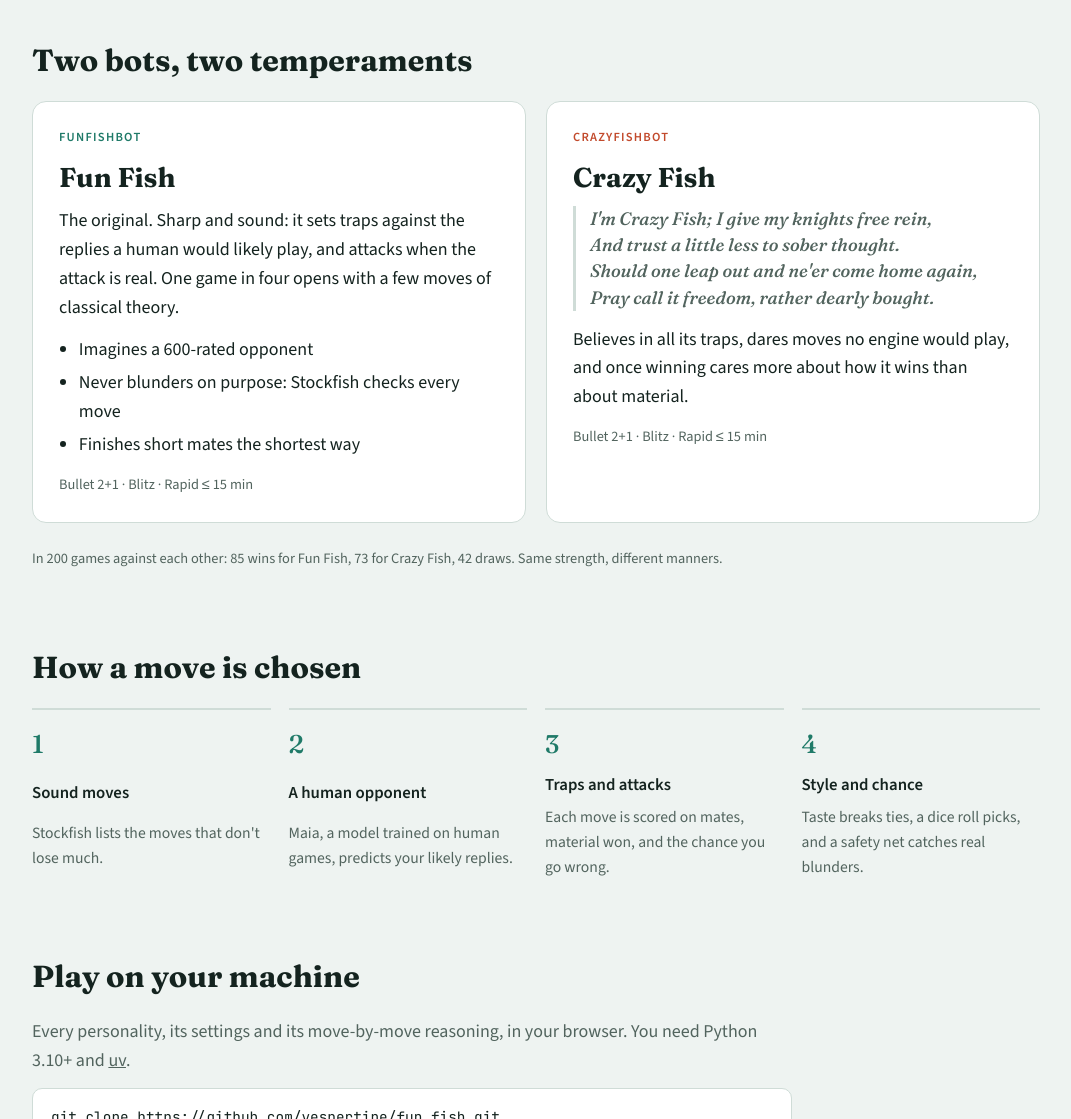
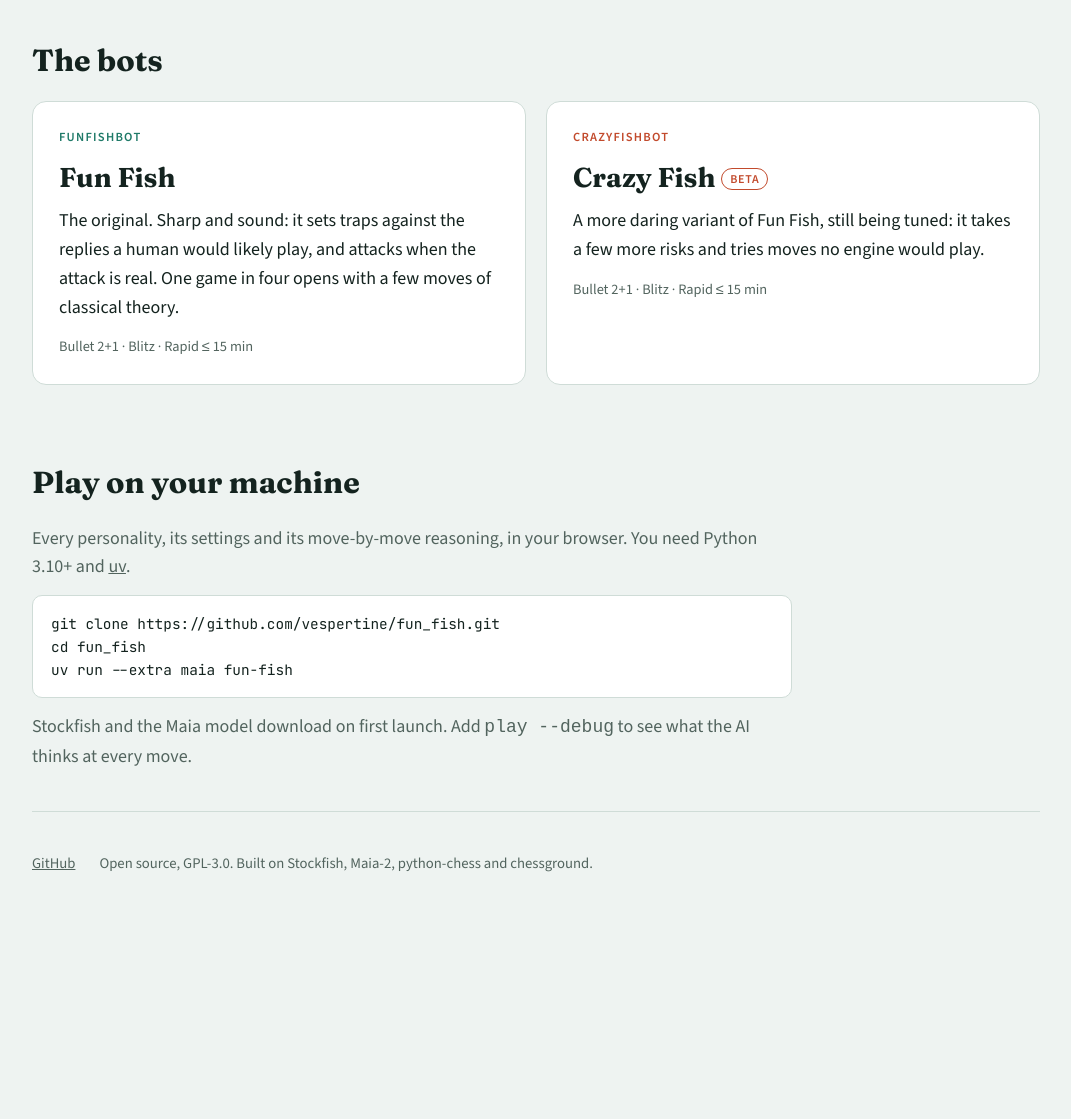
Before and after one commit to vespertine/fun_fish, a plain HTML site: page site/index.html in a window 1280 px wide. Shown: the part 599-1718 px from the top of the page, without its empty margins (104-1175 px from the left). After the commit the page ends 1530 px from the top, so only its background shows below. Drawn offline with nearby package versions, Linux system fonts and the light colour scheme.

Commit message:
Site : une première version plus simple (Crazy Fish en bêta, sans détails techniques)

```diff
--- a/site/index.html
+++ b/site/index.html
@@ -42,6 +42,7 @@ a { color: inherit; }
   background: conic-gradient(var(--board-a) 25%, var(--board-b) 0 50%, var(--board-a) 0 75%, var(--board-b) 0) 0 0 / 80px 80px;
   -webkit-mask-image: radial-gradient(circle at 70% 40%, #000 30%, transparent 70%); mask-image: radial-gradient(circle at 70% 40%, #000 30%, transparent 70%);
 }
+.beta { font-family: var(--body); font-size: .75rem; font-weight: 600; letter-spacing: .06em; text-transform: uppercase; color: var(--crazy); border: 1px solid currentColor; border-radius: 999px; padding: 2px 8px; vertical-align: middle; }
 .hero > * { position: relative; z-index: 1; }
 .hero h1 { font-size: clamp(2.4rem, 6vw, 4.2rem); max-width: 14ch; }
 .hero h1 em { font-style: italic; font-weight: 500; color: var(--crazy); }
@@ -58,15 +59,8 @@ section > h2 { font-size: 1.9rem; }
 .bot .eyebrow { font-size: .78rem; letter-spacing: .1em; text-transform: uppercase; font-weight: 600; }
 .bot.f .eyebrow { color: var(--fun); } .bot.c .eyebrow { color: var(--crazy); }
 .bot h3 { font-size: 1.7rem; }
-.bot blockquote { margin: 0; font-family: var(--display); font-style: italic; font-weight: 500; line-height: 1.45; color: var(--muted); border-left: 3px solid var(--line); padding-left: 14px; }
-.bot ul { margin: 0; padding-left: 1.1em; display: grid; gap: 4px; }
 .meta { font-size: .9rem; color: var(--muted); }
 
-.steps { display: grid; grid-template-columns: repeat(auto-fit, minmax(210px, 1fr)); gap: 18px; padding: 0; margin: 0; list-style: none; counter-reset: s; }
-.steps li { display: grid; gap: 6px; padding-top: 14px; border-top: 2px solid var(--line); min-width: 0; }
-.steps li::before { counter-increment: s; content: counter(s); font-family: var(--display); font-size: 1.6rem; color: var(--fun); }
-.steps b { font-size: 1.05rem; }
-.steps span { color: var(--muted); font-size: .98rem; }
 
 pre { margin: 0; background: var(--surface); border: 1px solid var(--line); border-radius: 10px; padding: 16px 18px; overflow-x: auto; font: .9rem/1.6 var(--mono); }
 .install { display: grid; gap: 14px; max-width: 760px; }
@@ -96,38 +90,23 @@ footer { padding-block: 40px 56px; color: var(--muted); font-size: .92rem; borde
   </header>
 
   <section aria-labelledby="bots-title">
-    <h2 id="bots-title"><span class="en">Two bots, two temperaments</span><span class="fr">Deux bots, deux tempéraments</span></h2>
+    <h2 id="bots-title"><span class="en">The bots</span><span class="fr">Les bots</span></h2>
     <div class="bots">
       <article class="bot f">
         <span class="eyebrow">FunFishBot</span>
         <h3>Fun Fish</h3>
         <p class="en">The original. Sharp and sound: it sets traps against the replies a human would likely play, and attacks when the attack is real. One game in four opens with a few moves of classical theory.</p>
         <p class="fr">L'original. Tranchant mais sain : il tend des pièges contre les réponses qu'un humain jouerait probablement, et attaque quand l'attaque est réelle. Une partie sur quatre commence par quelques coups de théorie classique.</p>
-        <ul class="en"><li>Imagines a 600-rated opponent</li><li>Never blunders on purpose: Stockfish checks every move</li><li>Finishes short mates the shortest way</li></ul>
-        <ul class="fr"><li>Imagine un adversaire à 600 Elo</li><li>Ne gaffe jamais exprès : Stockfish vérifie chaque coup</li><li>Conclut les mats courts par le plus court chemin</li></ul>
         <p class="meta">Bullet 2+1 · Blitz · Rapid ≤ 15 min</p>
       </article>
       <article class="bot c">
         <span class="eyebrow">CrazyFishBot</span>
-        <h3>Crazy Fish</h3>
-        <blockquote>I'm Crazy Fish; I give my knights free rein,<br>And trust a little less to sober thought.<br>Should one leap out and ne'er come home again,<br>Pray call it freedom, rather dearly bought.</blockquote>
-        <p class="en">Believes in all its traps, dares moves no engine would play, and once winning cares more about how it wins than about material.</p>
-        <p class="fr">Croit à tous ses pièges, ose des coups qu'aucun moteur ne jouerait, et une fois gagnant soigne la manière plus que le matériel.</p>
+        <h3>Crazy Fish <span class="beta"><span class="en">beta</span><span class="fr">bêta</span></span></h3>
+        <p class="en">A more daring variant of Fun Fish, still being tuned: it takes a few more risks and tries moves no engine would play.</p>
+        <p class="fr">Une variante de Fun Fish qui ose un peu plus, encore en rodage : elle prend davantage de risques et tente des coups qu'aucun moteur ne jouerait.</p>
         <p class="meta">Bullet 2+1 · Blitz · Rapid ≤ 15 min</p>
       </article>
     </div>
-    <p class="meta en">In 200 games against each other: 85 wins for Fun Fish, 73 for Crazy Fish, 42 draws. Same strength, different manners.</p>
-    <p class="meta fr">En 200 parties l'un contre l'autre : 85 victoires pour Fun Fish, 73 pour Crazy Fish, 42 nulles. Même force, autres manières.</p>
-  </section>
-
-  <section aria-labelledby="how-title">
-    <h2 id="how-title"><span class="en">How a move is chosen</span><span class="fr">Comment un coup est choisi</span></h2>
-    <ol class="steps">
-      <li><b class="en">Sound moves</b><b class="fr">Coups sains</b><span class="en">Stockfish lists the moves that don't lose much.</span><span class="fr">Stockfish garde les coups qui ne perdent pas grand-chose.</span></li>
-      <li><b class="en">A human opponent</b><b class="fr">Un adversaire humain</b><span class="en">Maia, a model trained on human games, predicts your likely replies.</span><span class="fr">Maia, un modèle entraîné sur des parties humaines, prédit vos réponses probables.</span></li>
-      <li><b class="en">Traps and attacks</b><b class="fr">Pièges et attaques</b><span class="en">Each move is scored on mates, material won, and the chance you go wrong.</span><span class="fr">Chaque coup est noté sur le mat, le matériel gagné et la chance que vous vous trompiez.</span></li>
-      <li><b class="en">Style and chance</b><b class="fr">Style et hasard</b><span class="en">Taste breaks ties, a dice roll picks, and a safety net catches real blunders.</span><span class="fr">Le goût départage, un tirage choisit, et un garde-fou rattrape les vraies gaffes.</span></li>
-    </ol>
   </section>
 
   <section id="local" aria-labelledby="local-title">
```
